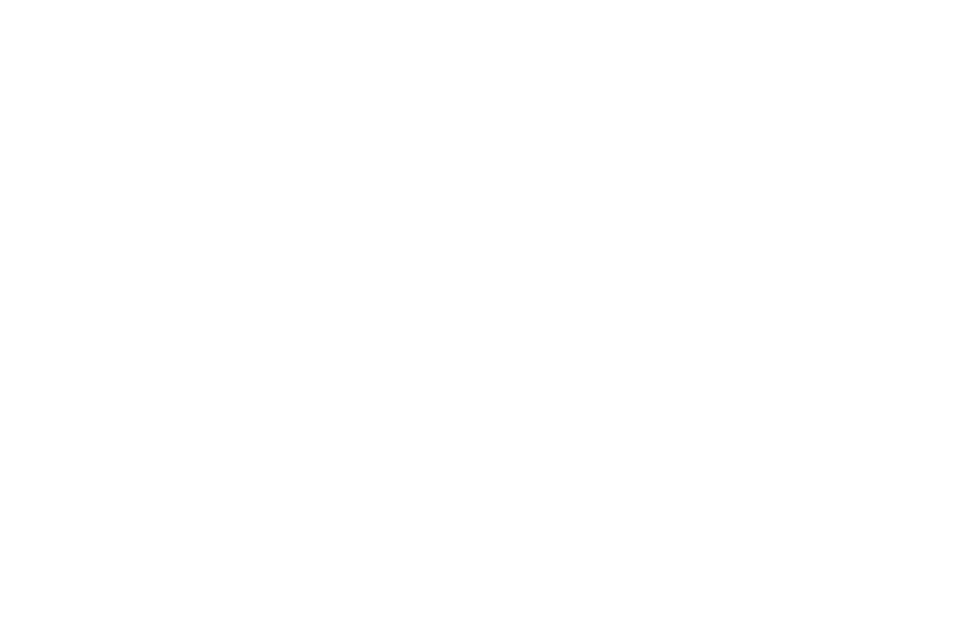
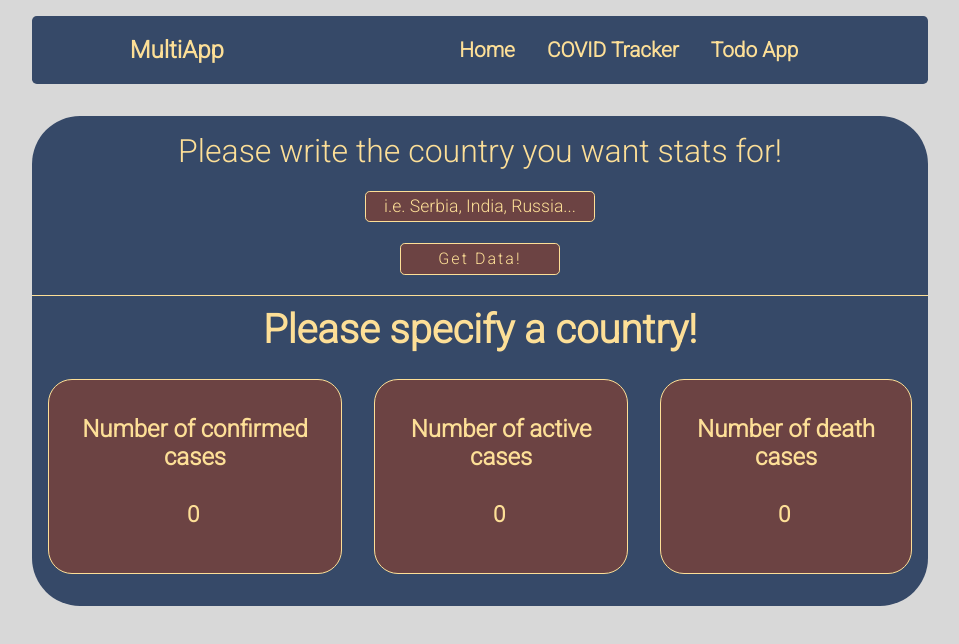
Before and after one commit to SvetozarMiskovic/covid-tracker, a React (Create React App) app: page /covid-tracker in a window 1280 px wide. Shown: the top 644 px of the page, without its empty margins (160-1119 px from the left). Built offline with nearby package versions, Linux system fonts and the light colour scheme.

Commit message:
MultiApp

```diff
--- a/package.json
+++ b/package.json
@@ -1,5 +1,5 @@
 {
-  "homepage": "https://svetozarmiskovic.github.io/covid-tracker",
+  "homepage": "https://svetozarmiskovic.github.io/",
   "name": "covid-tracker",
   "version": "0.1.0",
   "private": true,
@@ -9,6 +9,7 @@
     "@testing-library/user-event": "^12.8.3",
     "react": "^17.0.2",
     "react-dom": "^17.0.2",
+    "react-router-dom": "^6.1.1",
     "react-scripts": "4.0.3",
     "web-vitals": "^1.1.2"
   },
--- a/public/index.html
+++ b/public/index.html
@@ -8,6 +8,12 @@
     <meta
       name="description"
       content="Web site created using create-react-app"
+    />
+    <link
+      rel="stylesheet"
+      href="https://use.fontawesome.com/releases/v5.15.4/css/all.css"
+      integrity="sha384-DyZ88mC6Up2uqS4h/KRgHuoeGwBcD4Ng9SiP4dIRy0EXTlnuz47vAwmeGwVChigm"
+      crossorigin="anonymous"
     />
     <link rel="apple-touch-icon" href="%PUBLIC_URL%/logo192.png" />
     <!--
--- a/src/components/App.js
+++ b/src/components/App.js
@@ -1,7 +1,12 @@
 import React, { useState } from 'react';
+import { Route, Routes } from 'react-router-dom';
+
 import '../styles/App.css';
+import TodoApp from './react_todo_main/src/components/TodoApp';
 import Form from './Form';
+import Home from './Home';
 import Information from './Information';
+
 function App() {
   const [inputText, setInput] = useState('');
   const [info, setInfo] = useState({
@@ -61,7 +66,7 @@
       .then(res => res.json())
       .then(data => {
         let filtered = data.filter(d => {
-          if (value.length === 0) {
+          if (!value) {
             let filtered = [];
           } else {
             const regex = new RegExp(`^${value}`, 'gi');
@@ -74,7 +79,13 @@
   }
   return (
     <div className="App">
+      <Home />
+      <Routes>
+        <Route
+          path="/covid-tracker"
+          element={[
             <Form
+              key={'covidTracker'}
               getData={getDataHandler}
               inputText={inputText}
               setInputText={setInputHandler}
@@ -83,8 +94,12 @@
               open={open}
               setOpen={setOpen}
               searchText={searchTexthandler}
+            />,
+            <Information key={'covidTracker2'} setOpen={setOpen} info={info} />,
+          ]}
         />
-      <Information setOpen={setOpen} info={info} />
+        <Route path="/todo-app" element={<TodoApp />} />
+      </Routes>
     </div>
   );
 }
--- a/src/components/Form.js
+++ b/src/components/Form.js
@@ -8,6 +8,7 @@
           Please write the country you want stats for!
         </label>
         <input
+          className="text-field"
           onInput={e => {
             const value = e.target.value;
             props.searchText(value);
@@ -34,7 +35,7 @@
               props.setOpen(false);
             }}
           >
-            <ul>
+            <ul className="result-list">
               {props.sugCountries.map(country => {
                 return (
                   <div
@@ -66,6 +67,7 @@
             document.querySelector('input[type="text"]').value = '';
             props.setOpen(false);
           }}
+          className="submit-input"
         ></input>
       </form>
     </div>
--- /dev/null
+++ b/src/components/Home.js
@@ -0,0 +1,12 @@
+import React from 'react';
+import Nav from './Nav';
+import '../styles/Home.css';
+function Home() {
+  return (
+    <div className="homepage">
+      <Nav />
+    </div>
+  );
+}
+
+export default Home;
--- /dev/null
+++ b/src/components/Nav.js
@@ -0,0 +1,22 @@
+import React from 'react';
+import { Link } from 'react-router-dom';
+function Nav() {
+  return (
+    <nav>
+      <h2>MultiApp</h2>
+      <ul className="home-list">
+        <li>
+          <Link to="/">Home</Link>
+        </li>
+        <li>
+          <Link to="/covid-tracker">COVID Tracker</Link>
+        </li>
+        <li>
+          <Link to="/todo-app">Todo App</Link>
+        </li>
+      </ul>
+    </nav>
+  );
+}
+
+export default Nav;
--- a/src/index.js
+++ b/src/index.js
@@ -1,13 +1,15 @@
 import React from 'react';
 import ReactDOM from 'react-dom';
-
+import { BrowserRouter } from 'react-router-dom';
 import App from './components/App';
 import reportWebVitals from './reportWebVitals';
 
 ReactDOM.render(
-  <React.StrictMode>
-    <App />
-  </React.StrictMode>,
+  <BrowserRouter>
+    <React.StrictMode>
+      <App />
+    </React.StrictMode>
+  </BrowserRouter>,
   document.getElementById('root')
 );
 
--- a/src/styles/App.css
+++ b/src/styles/App.css
@@ -2,20 +2,20 @@
 body {
   box-sizing: border-box;
   margin: 0;
-  position: relative;
+  display: flex;
+  align-items: center;
+  justify-content: center;
   background-color: rgb(216, 216, 216);
 }
 
 .App {
+  display: flex;
+  flex-direction: column;
   width: 70vw;
   text-align: center;
   font-family: 'Roboto', sans-serif;
-  background-color: #364968;
   color: #fddf97;
-  position: absolute;
+  position: relative;
   margin: 1rem;
   border-radius: 1.5rem;
-  top: 50vh;
-  left: 50vw;
-  transform: translate(-50%, -54%);
 }
--- a/src/styles/Form.css
+++ b/src/styles/Form.css
@@ -3,6 +3,10 @@
   max-width: 1168px;
   left: 50%;
   transform: translateX(-50%);
+  background-color: #364968;
+  border-radius: 3rem;
+  border-bottom-left-radius: 0;
+  border-bottom-right-radius: 0;
 }
 form {
   position: relative;
@@ -16,7 +20,7 @@
   margin-top: 1rem;
   margin-bottom: 1.3rem;
 }
-input[type='text'] {
+.text-field {
   width: 25%;
   text-align: center;
   border: 1px solid #fddf97;
@@ -29,11 +33,11 @@
   font-family: inherit;
 }
 
-input[type='text']::placeholder {
+.text-field::placeholder {
   color: #fddf97;
 }
 
-input[type='submit'] {
+.submit-input {
   font-size: 1rem;
   width: 10rem;
   height: 2rem;
@@ -51,7 +55,7 @@
   margin-top: 1.3rem;
 }
 
-input[type='submit']:hover {
+.submit-input:hover {
   background-color: #fddf97;
   transition: 0.2s ease-in;
   color: #6c4343;
@@ -69,7 +73,7 @@
   border: 1px solid #fddf97;
   padding: 0.5rem;
 }
-ul {
+.results .result-list {
   text-align: left;
   list-style: none;
   padding: 0;
--- /dev/null
+++ b/src/styles/Home.css
@@ -0,0 +1,28 @@
+.homepage nav {
+  margin-bottom: 2rem;
+  background-color: #364968;
+  border-radius: 0.3rem;
+  display: flex;
+  flex-direction: row;
+  justify-content: space-around;
+  align-items: center;
+}
+
+.home-list {
+  list-style: none;
+  display: flex;
+}
+
+.home-list > li {
+  margin-right: 2rem;
+  font-size: 1.3rem;
+}
+a {
+  text-decoration: none;
+  color: #fddf97;
+  font-weight: bold;
+}
+
+.home-list a:hover {
+  color: rgb(216, 216, 216);
+}
--- a/src/styles/Information.css
+++ b/src/styles/Information.css
@@ -2,8 +2,12 @@
   display: flex;
   flex-direction: column;
   border-top: 1px #fddf97 solid;
+  background-color: #364968;
+  padding-bottom: 1rem;
+  border-radius: 3rem;
 
-  padding-bottom: 1rem;
+  border-top-left-radius: 0;
+  border-top-right-radius: 0;
 }
 h4 {
   letter-spacing: 0.22rem;
```
Also changed, not shown: 1 other file (tests, documents, lock files or other folders). Lines whose indentation alone changed are shown as unchanged.
